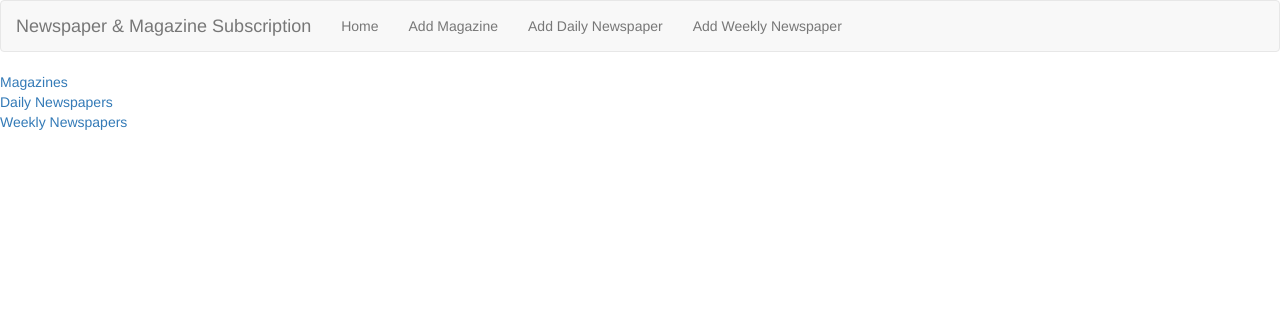
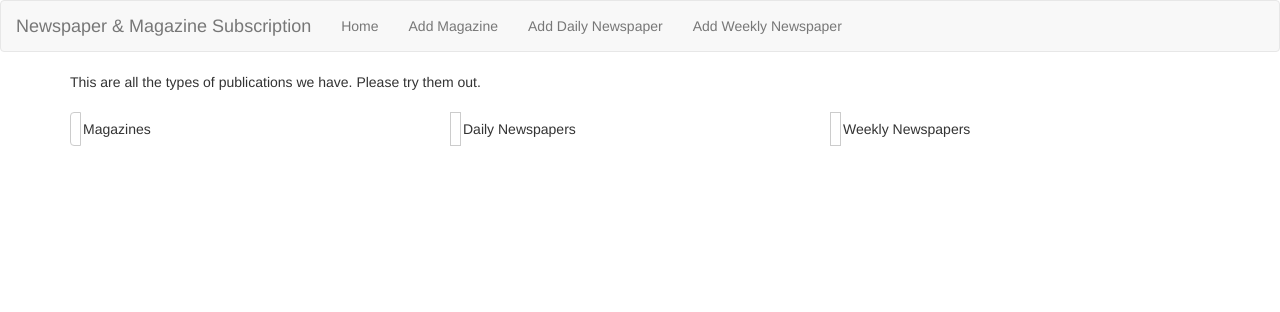
Before and after one commit to gauravkolekar/magzine_newspaper_subscription, a Flask app: page /subscription in a window 1280 px wide. Shown: the top 312 px of the page. Run offline with Flask 2, Linux system fonts and the light colour scheme; some libraries are stand-ins or nearby versions.

Commit message:
subscription styled

```diff
--- a/templates/subscription.html
+++ b/templates/subscription.html
@@ -2,16 +2,20 @@
 <html lang="en">
 <head>
     <meta charset="UTF-8">
-	<link rel="stylesheet" type="text/css" href="{{url_for('static', filename='css/bootstrap.min.css')}}">
-    <link rel="stylesheet" type="text/css" href="{{url_for('static', filename='main.css')}}">
-    <script src="{{url_for('static',filename='jquery-1.12.3.min.js')}}"></script>
-    <script src="{{url_for('static',filename='js/bootstrap.min.js')}}"></script>
+    {%include 'head_links.html'%}
     <title>Subscriptions</title>
 </head>
 <body>
+
 	{% include 'navbar.html' %}
-    <a href="{{url_for('magazines')}}">Magazines</a><br>
-    <a href="{{url_for('daily_newspapers')}}">Daily Newspapers</a><br>
-    <a href="{{url_for('weekly_newspapers')}}">Weekly Newspapers</a><br>
+
+    <div class="container">
+        <p style="margin-bottom: 20px">This are all the types of publications we have. Please try them out.</p>
+        <div class="btn-group btn-group-justified" role="group">
+            <a class="btn btn-default" role="button" href="{{url_for('magazines')}}">Magazines</a><br>
+            <a class="btn btn-default" role="button" href="{{url_for('daily_newspapers')}}">Daily Newspapers</a><br>
+            <a class="btn btn-default" role="button" href="{{url_for('weekly_newspapers')}}">Weekly Newspapers</a><br>
+        </div>
+    </div> <!-- end of container -->
 </body>
 </html>
```
